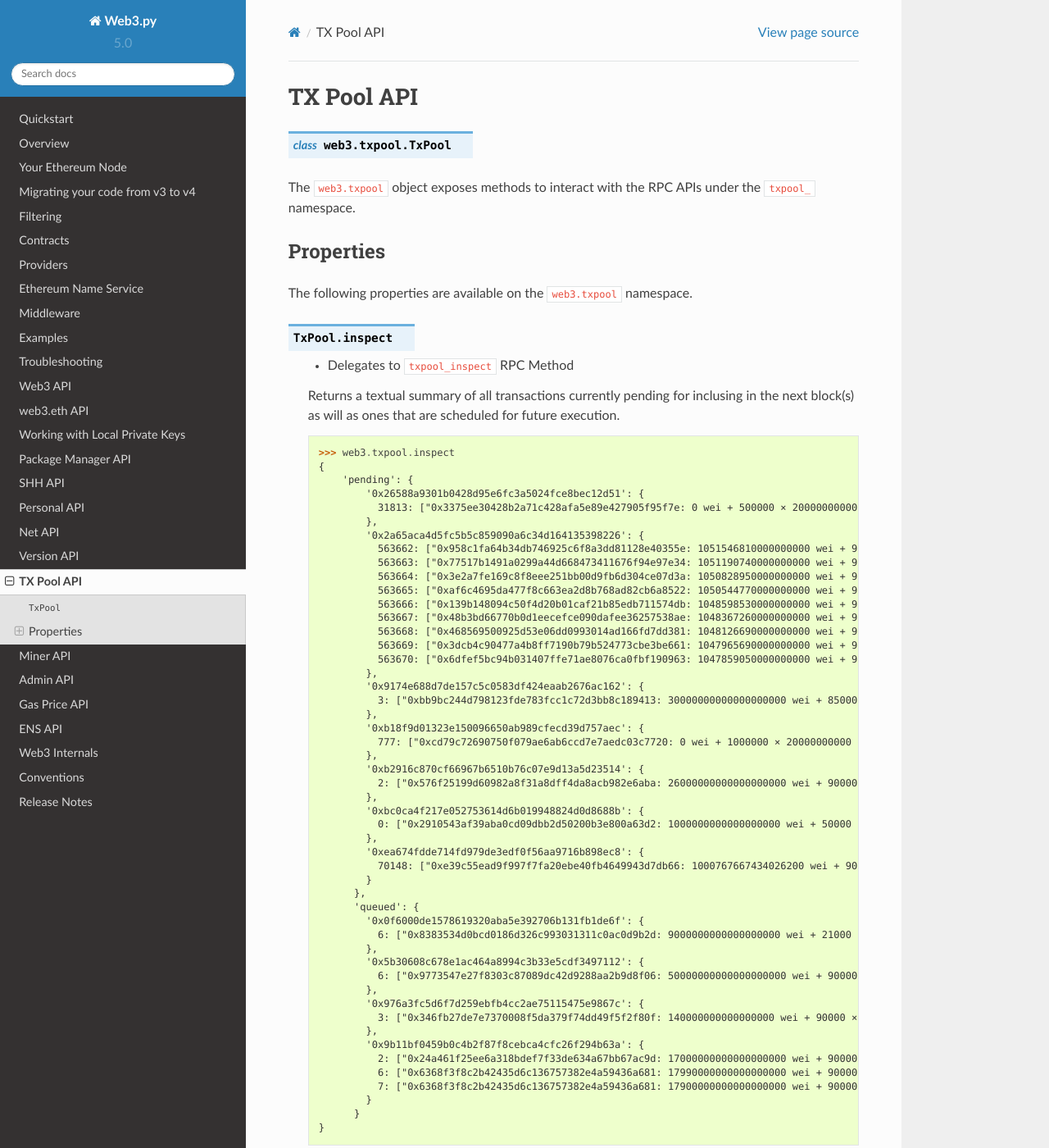
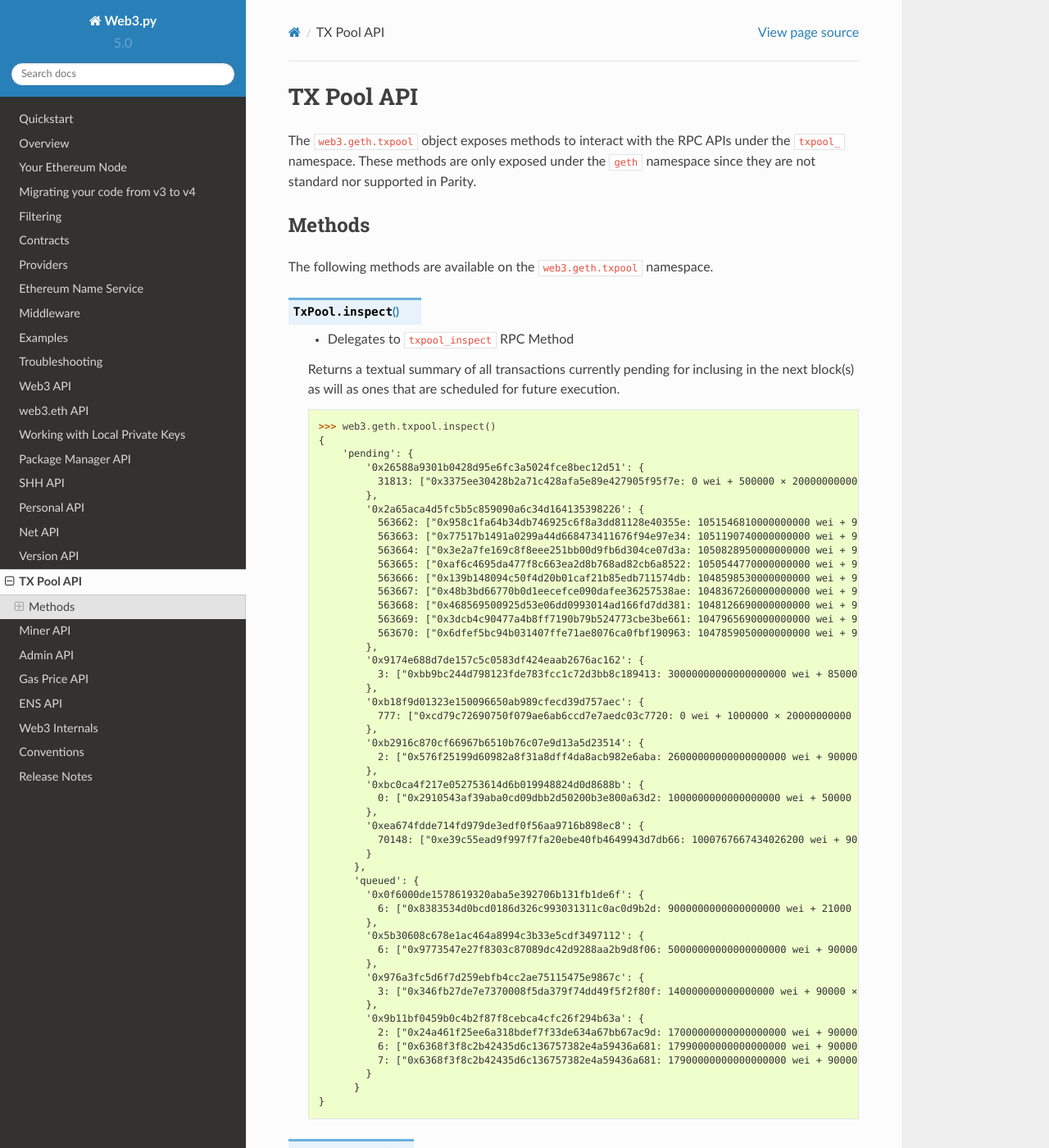
Before and after one commit to shuziren/web3.py, a Sphinx documentation site: the page built from docs/web3.txpool.rst, in a window 1280 px wide and 1400 px high. Shown: the whole window at 82% size. Built offline with Sphinx 7.4.7 and the Read the Docs theme 2.0.0, drawn with Linux system fonts in a browser that asks for light colours.

Commit message:
Update txpool docs

```diff
--- a/docs/web3.txpool.rst
+++ b/docs/web3.txpool.rst
@@ -1,22 +1,22 @@
 TX Pool API
 ===========
 
-.. py:module:: web3.txpool
-.. py:currentmodule:: web3.txpool
-
-.. py:class:: TxPool
-
-The ``web3.txpool`` object exposes methods to interact with the RPC APIs under
-the ``txpool_`` namespace.
+.. py:module:: web3.geth.txpool
+.. py:currentmodule:: web3.geth.txpool
 
 
-Properties
-----------
-
-The following properties are available on the ``web3.txpool`` namespace.
+The ``web3.geth.txpool`` object exposes methods to interact with the RPC APIs under
+the ``txpool_`` namespace. These methods are only exposed under the ``geth`` namespace
+since they are not standard nor supported in Parity.
 
 
-.. py:attribute:: TxPool.inspect
+Methods
+-------
+
+The following methods are available on the ``web3.geth.txpool`` namespace.
+
+
+.. py:method:: TxPool.inspect()
 
     * Delegates to ``txpool_inspect`` RPC Method
 
@@ -26,7 +26,7 @@ The following properties are available on the ``web3.txpool`` namespace.
 
     .. code-block:: python
 
-        >>> web3.txpool.inspect
+        >>> web3.geth.txpool.inspect()
         {
             'pending': {
                 '0x26588a9301b0428d95e6fc3a5024fce8bec12d51': {
@@ -78,7 +78,7 @@ The following properties are available on the ``web3.txpool`` namespace.
         }
 
 
-.. py:attribute:: TxPool.status
+.. py:method:: TxPool.status()
 
     * Delegates to ``txpool_status`` RPC Method
 
@@ -94,7 +94,7 @@ The following properties are available on the ``web3.txpool`` namespace.
         }
 
 
-.. py:attribute:: TxPool.content
+.. py:method:: TxPool.content()
 
     * Delegates to ``txpool_content`` RPC Method
 
@@ -102,7 +102,7 @@ The following properties are available on the ``web3.txpool`` namespace.
 
     .. code-block:: python
 
-        >>> web3.txpool.content
+        >>> web3.geth.txpool.content()
         {
           'pending': {
             '0x0216d5032f356960cd3749c31ab34eeff21b3395': {
```
Also changed, not shown: 2 other files.
